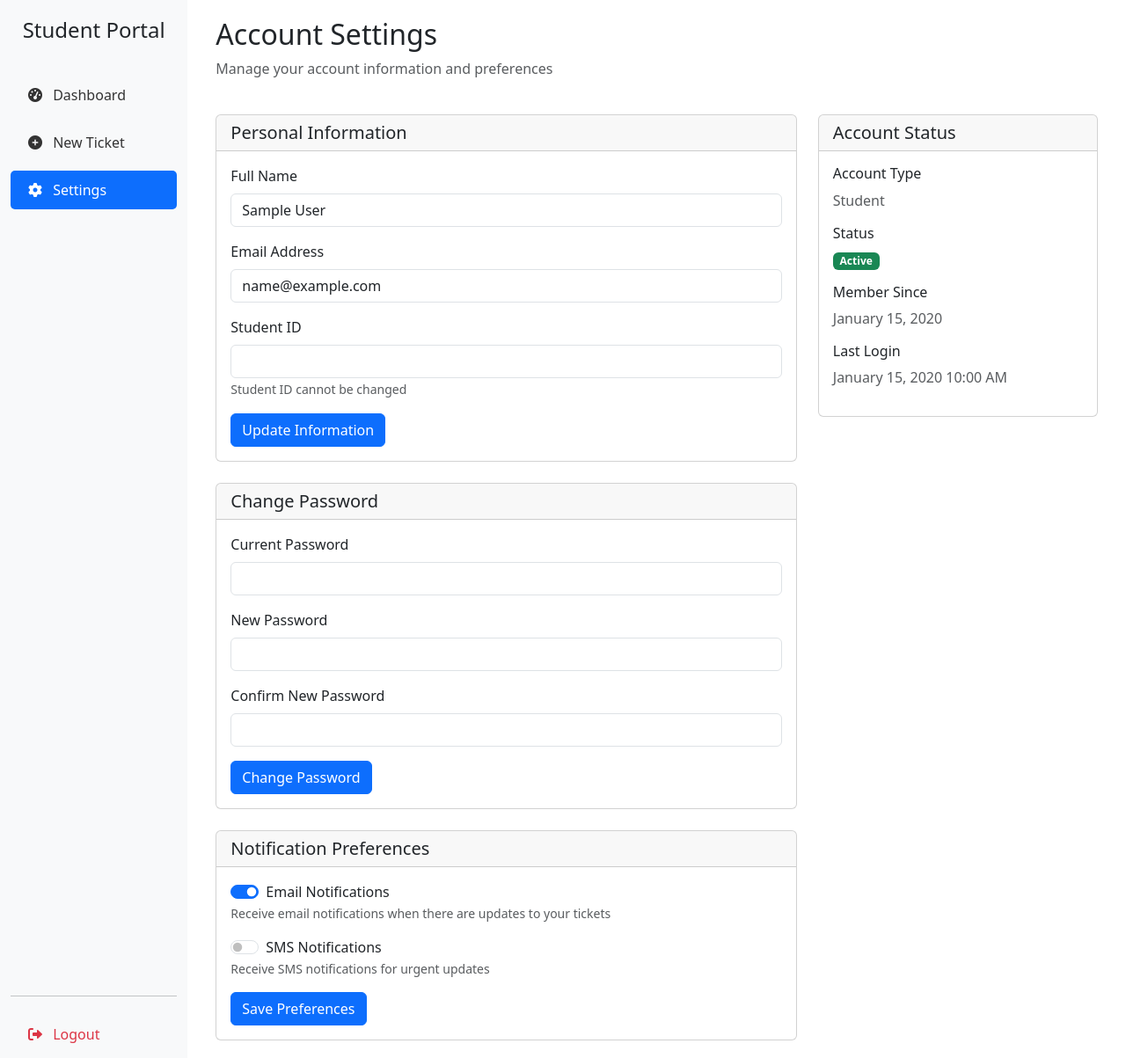
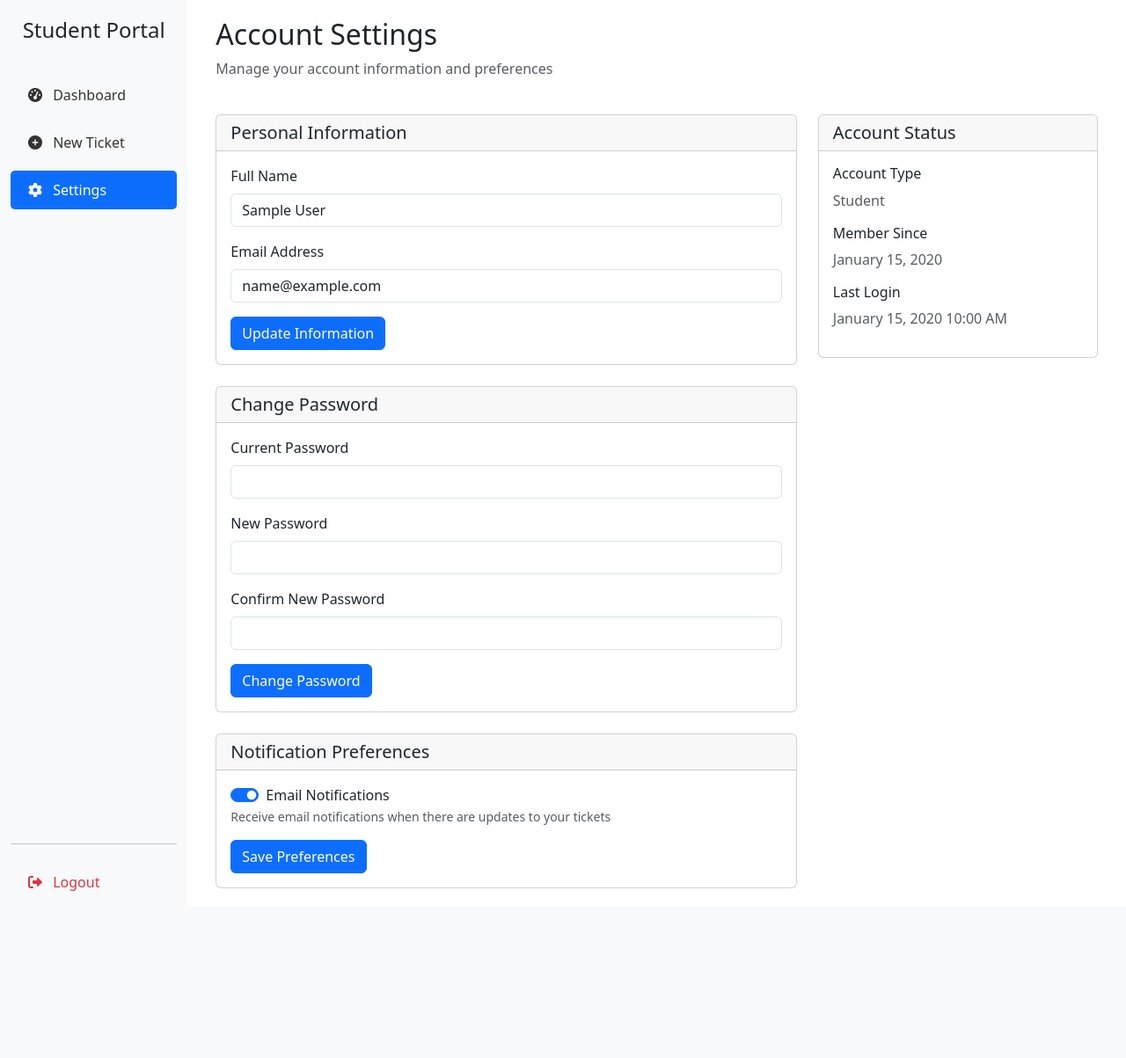
Before and after one commit to doo78/ticketing-system, a Django app: page /student/settings/ in a window 1280 px wide. Shown: the whole page at 88% size. After the commit the page ends 1013 px from the top, so only its background shows below. Run offline with Django 5.2, Linux system fonts and the light colour scheme; a user stored in the database is signed in; tables that the repository leaves empty hold one stand-in row (values such as "Sample post").

Commit message:
Make small fixes and remove redundancies

```diff
--- a/ticket/templates/staff/dashboard.html
+++ b/ticket/templates/staff/dashboard.html
@@ -1,7 +1,6 @@
 {% extends 'staff/base.html' %}
 
 {% block content %}
-{% block body %}
 {% if not email_verified %}
     <div class="alert alert-warning" role="alert">
         Please verify your email address to access all features.
--- a/ticket/templates/staff/staff_ticket_list.html
+++ b/ticket/templates/staff/staff_ticket_list.html
@@ -64,7 +64,7 @@
                             Submitted
                             <i class="bi {% if sort_order == 'asc' %}bi-arrow-up{% else %}bi-arrow-down{% endif %} small"></i>
                         </th>
-                        <th>Email</th>
+
                         {% if status == 'closed' %}
                         <th>Rating</th>
                         {% endif %}
@@ -83,7 +83,7 @@
                             </span>
                         </td>
                         <td>{{ ticket.date_submitted|date:"M d, Y" }}</td>
-                        <td>{{ ticket.email }}</td>
+
                         {% if status == 'closed' %}
                         <td>
                             {% if ticket.rating %}
@@ -114,7 +114,7 @@
                                     <input type="hidden" name="department_filter" value="{{ department_filter }}">
                                     <input type="hidden" name="sort_order" value="{{ sort_order }}">
                                     <button type="submit" name="action" value="assign" class="btn btn-sm btn-primary">
-                                        Assign to Me
+                                        Accept
                                     </button>
                                 </form>
                                 {% endif %}
--- a/ticket/templates/student/settings.html
+++ b/ticket/templates/student/settings.html
@@ -25,11 +25,6 @@
                         <div class="mb-3">
                             <label for="email" class="form-label">Email Address</label>
                             <input type="email" class="form-control" id="email" value="{{ email }}">
-                        </div>
-                        <div class="mb-3">
-                            <label for="student_id" class="form-label">Student ID</label>
-                            <input type="text" class="form-control" id="student_id" value="{{ student_id }}" readonly>
-                            <small class="text-muted">Student ID cannot be changed</small>
                         </div>
                         <button type="submit" class="btn btn-primary">Update Information</button>
                     </form>
@@ -76,15 +71,6 @@
                             </div>
                             <small class="text-muted d-block">Receive email notifications when there are updates to your tickets</small>
                         </div>
-                        <div class="mb-3">
-                            <div class="form-check form-switch">
-                                <input class="form-check-input" type="checkbox" id="smsNotifications">
-                                <label class="form-check-label" for="smsNotifications">
-                                    SMS Notifications
-                                </label>
-                            </div>
-                            <small class="text-muted d-block">Receive SMS notifications for urgent updates</small>
-                        </div>
                         <button type="submit" class="btn btn-primary">Save Preferences</button>
                     </form>
                 </div>
@@ -103,10 +89,6 @@
                         <p class="text-muted">{{ account_type }}</p>
                     </div>
                     <div class="mb-3">
-                        <h6>Status</h6>
-                        <span class="badge bg-success">{{ status }}</span>
-                    </div>
-                    <div class="mb-3">
                         <h6>Member Since</h6>
                         <p class="text-muted">{{ member_since }}</p>
                     </div>
--- a/ticket/views.py
+++ b/ticket/views.py
@@ -135,9 +135,7 @@ def student_settings(request):
         'department': request.user.student.department,
         'program': request.user.student.program,
         'year_of_study': request.user.student.year_of_study,
-        # Account status information
         'account_type': request.user.get_role_display(),
-        'status': 'Active',  # You can add logic for different statuses if needed
         'member_since': localtime(request.user.date_joined).strftime('%B %d, %Y'),
         'last_login': last_login_display,
     }
```
Also changed, not shown: ticket/tests/test_department_filtering_staff.py (+1 -1 lines).
